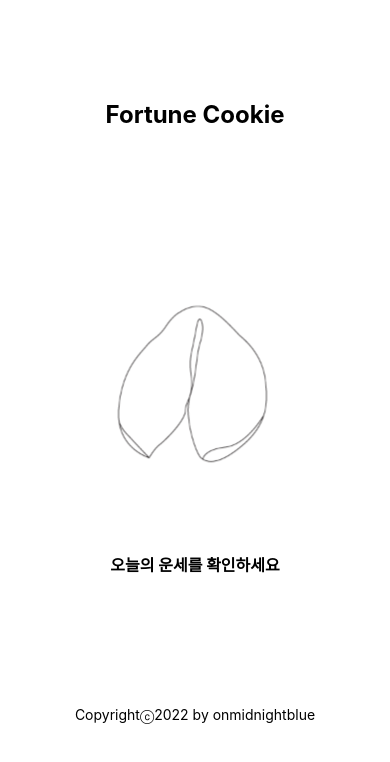
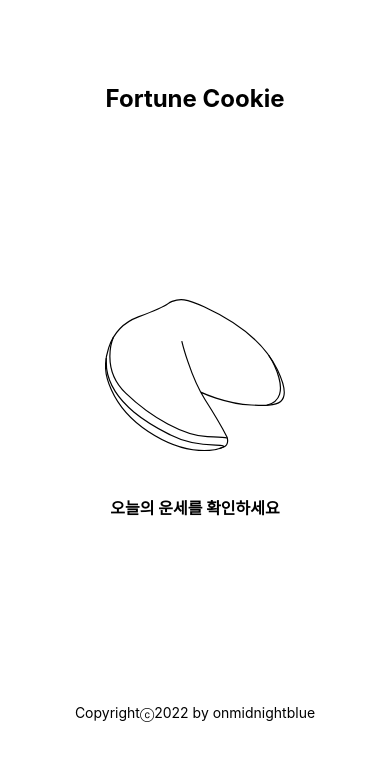
Before and after one commit to onmidnightblue/fortune-cookie, a React (Create React App) app: page / in a window 390 px wide. Shown: the top 762 px of the page. Built offline with nearby package versions, Linux system fonts and the light colour scheme.

Commit message:
responsive second test

```diff
--- a/src/components/Cookie/Cookies.jsx
+++ b/src/components/Cookie/Cookies.jsx
@@ -58,17 +58,17 @@
     <Styles.Wrap>
       {!isOpen && (
         <>
-          <div>
+          <Styles.Close>
             <Cookie onClick={openHandler} />
-          </div>
+          </Styles.Close>
           <h3>오늘의 운세를 확인하세요</h3>
         </>
       )}
       {isOpen && (
         <>
-          <div>
+          <Styles.Open>
             <Open />
-          </div>
+          </Styles.Open>
           {isLoading ? <p>loading...</p> : <p>{fortune}</p>}
           <button onClick={retryHandler}>RETRY</button>
         </>
@@ -81,14 +81,11 @@
 const Styles = {
   Wrap: styled.div`
     width: 100%;
-    height: calc(100vh - 267px);
+    height: 70vh;
     display: flex;
     align-items: center;
     justify-content: center;
     flex-direction: column;
-    div {
-      cursor: pointer;
-    }
     h3 {
       margin-top: 40px;
     }
@@ -108,12 +105,18 @@
         color: #fff;
       }
     }
-    @media screen and (max-width: 640px) {
-      div {
-        svg {
-          width: 90%;
-        }
-      }
+  `,
+  Close: styled.div`
+    cursor: pointer;
+    svg {
+      width: 60%;
+    }
+  `,
+  Open: styled.div`
+    cursor: default;
+    margin-bottom: 20px;
+    svg {
+      width: 100%;
     }
   `,
 };
--- a/src/index.css
+++ b/src/index.css
@@ -11,7 +11,7 @@
   -moz-osx-font-smoothing: grayscale;
   max-width: 1170px;
   height: 100vh;
-  padding: 100px 0;
+  padding: 10vh 0;
   box-sizing: border-box;
   margin: 0 auto;
   text-align: center;
```
Also changed, not shown: src/assets/cookie.svg, src/assets/open.svg.
